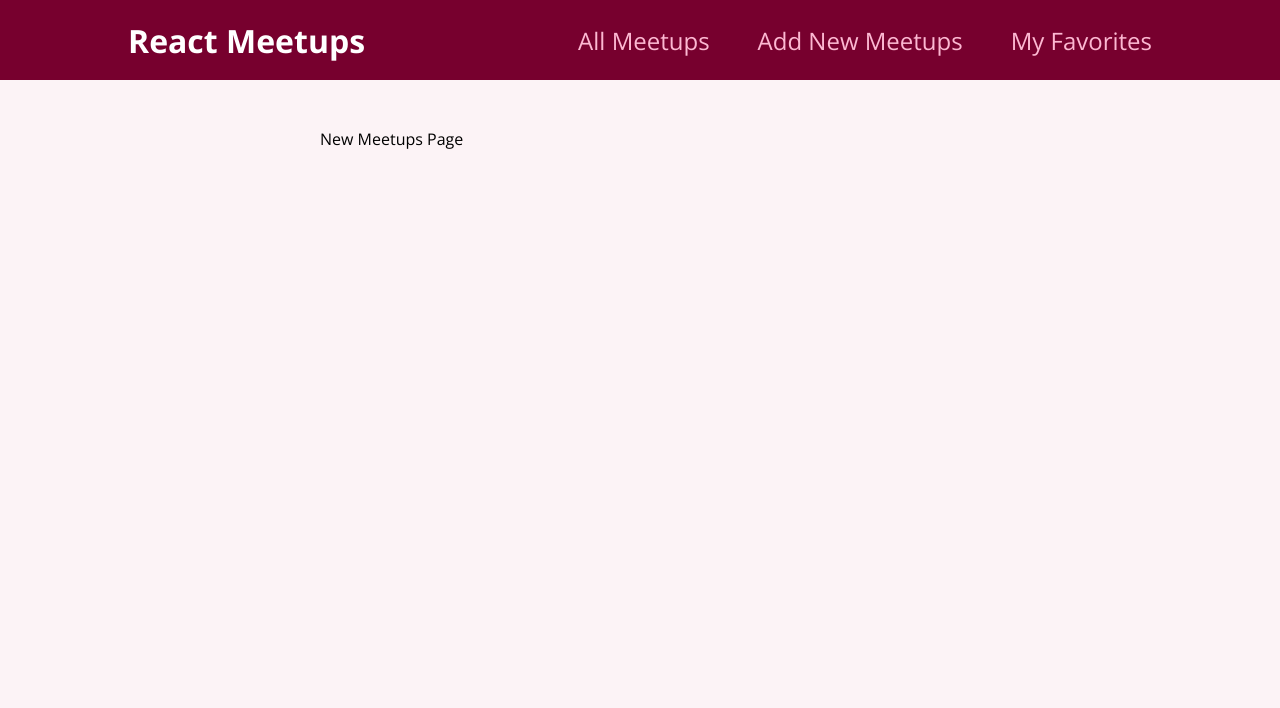
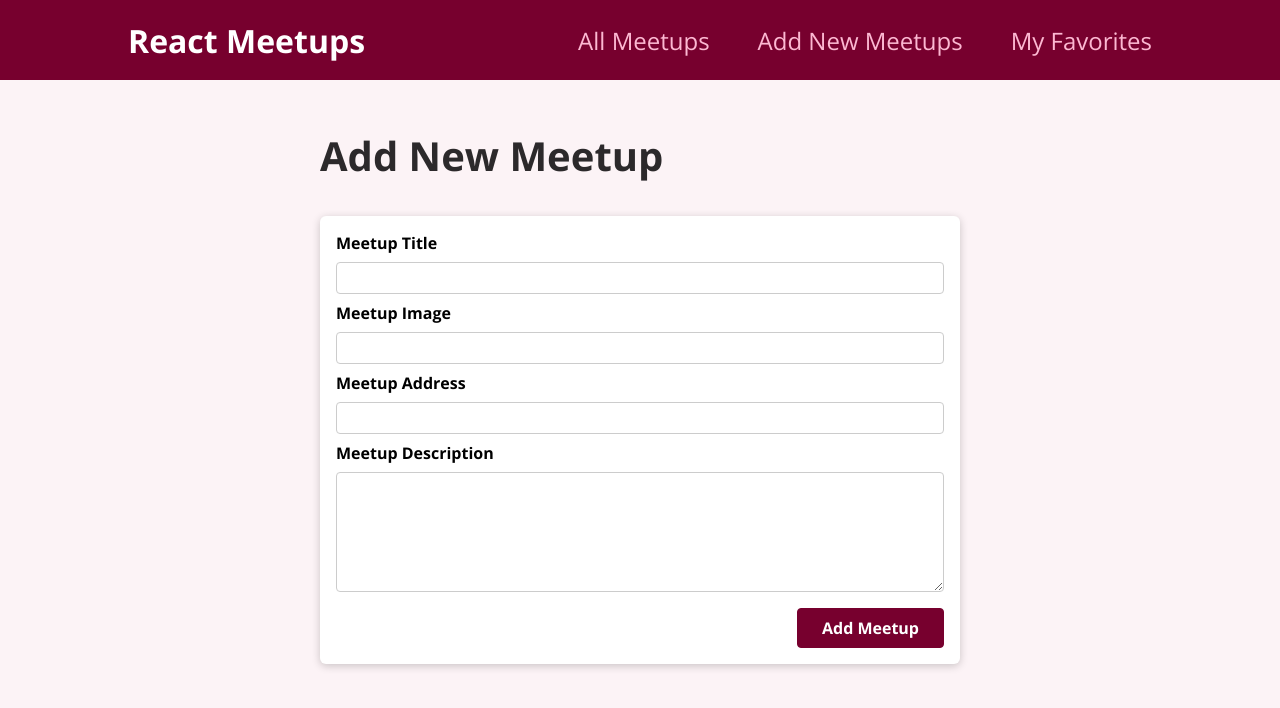
Before and after one commit to devMuromi/hello-nextjs-react, a React (Create React App) app: page /new-meetup in a window 1280 px wide. Shown: the top 708 px of the page. Built offline with nearby package versions, Linux system fonts and the light colour scheme.

Commit message:
form: basic

```diff
--- a/src/components/meetups/MeetUpItem.js
+++ b/src/components/meetups/MeetUpItem.js
@@ -1,8 +1,8 @@
 import Card from "../ui/Card";
 
-import classes from "./MeetUpItem.module.css";
+import classes from "./MeetupItem.module.css";
 
-function MeetUpItem(props) {
+function MeetupItem(props) {
   return (
     <li className={classes.item}>
       <Card>
@@ -22,4 +22,4 @@ function MeetUpItem(props) {
   );
 }
 
-export default MeetUpItem;
+export default MeetupItem;
--- a/src/components/meetups/MeetUpList.js
+++ b/src/components/meetups/MeetUpList.js
@@ -1,15 +1,15 @@
-import MeetUpItem from "./MeetUpItem";
-import classes from "./MeetUpList.module.css";
+import MeetupItem from "./MeetupItem";
+import classes from "./MeetupList.module.css";
 
-function MeetUpList(props) {
+function MeetupList(props) {
   // key property is provided by React
   return (
     <ul className={classes.list}>
       {props.meetups.map((meetup) => (
-        <MeetUpItem key={meetup.id} id={meetup.id} image={meetup.image} title={meetup.title} address={meetup.address} description={meetup.description} />
+        <MeetupItem key={meetup.id} id={meetup.id} image={meetup.image} title={meetup.title} address={meetup.address} description={meetup.description} />
       ))}
     </ul>
   );
 }
 
-export default MeetUpList;
+export default MeetupList;
--- /dev/null
+++ b/src/components/meetups/NewMeetupForm.js
@@ -0,0 +1,33 @@
+import Card from "../ui/Card";
+
+import classes from "./NewMeetupForm.module.css";
+
+function NewMeetupForm() {
+  return (
+    <Card>
+      <form className={classes.form}>
+        <div className={classes.control}>
+          <label htmlFor="title">Meetup Title</label>
+          <input type="text" required id="title" />
+        </div>
+        <div className={classes.control}>
+          <label htmlFor="image">Meetup Image</label>
+          <input type="url" required id="image" />
+        </div>
+        <div className={classes.control}>
+          <label htmlFor="address">Meetup Address</label>
+          <input type="text" required id="address" />
+        </div>
+        <div className={classes.control}>
+          <label htmlFor="description">Meetup Description</label>
+          <textarea id="description" required rows="5"></textarea>
+        </div>
+        <div className={classes.actions}>
+          <button>Add Meetup</button>
+        </div>
+      </form>
+    </Card>
+  );
+}
+
+export default NewMeetupForm;
--- /dev/null
+++ b/src/components/meetups/NewMeetupForm.module.css
@@ -0,0 +1,45 @@
+.form {
+  padding: 1rem;
+}
+
+.control {
+  margin-bottom: 0.5rem;
+}
+
+.control label {
+  display: block;
+  font-weight: bold;
+  margin-bottom: 0.5rem;
+}
+
+.control input,
+.control textarea {
+  display: block;
+  font: inherit;
+  border-radius: 4px;
+  border: 1px solid #ccc;
+  padding: 0.25rem;
+  width: 100%;
+}
+
+.actions {
+  margin-top: 1rem;
+  text-align: right;
+}
+
+.actions button {
+  font: inherit;
+  cursor: pointer;
+  background-color: #77002e;
+  color: white;
+  padding: 0.5rem 1.5rem;
+  border: 1px solid #77002e;
+  border-radius: 4px;
+  font-weight: bold;
+}
+
+.actions button:hover,
+.actions button:active {
+  background-color: #a50e48;
+  border-color: #a50e48;
+}
--- a/src/pages/AllMeetups.js
+++ b/src/pages/AllMeetups.js
@@ -1,4 +1,4 @@
-import MeetUpList from "../components/meetups/MeetUpList";
+import MeetupList from "../components/meetups/MeetupList";
 
 const DUMMY_DATA = [
   {
@@ -21,7 +21,7 @@ function AllMeetupsPage() {
   return (
     <section>
       <h1>All Meetups</h1>
-      <MeetUpList meetups={DUMMY_DATA} />
+      <MeetupList meetups={DUMMY_DATA} />
     </section>
   );
 }
--- a/src/pages/NewMeetup.js
+++ b/src/pages/NewMeetup.js
@@ -1,5 +1,12 @@
+import NewMeetupForm from "../components/meetups/NewMeetupForm";
+
 function NewMeetupsPage() {
-  return <div>New Meetups Page</div>;
+  return (
+    <section>
+      <h1>Add New Meetup</h1>
+      <NewMeetupForm />
+    </section>
+  );
 }
 
 export default NewMeetupsPage;
```
